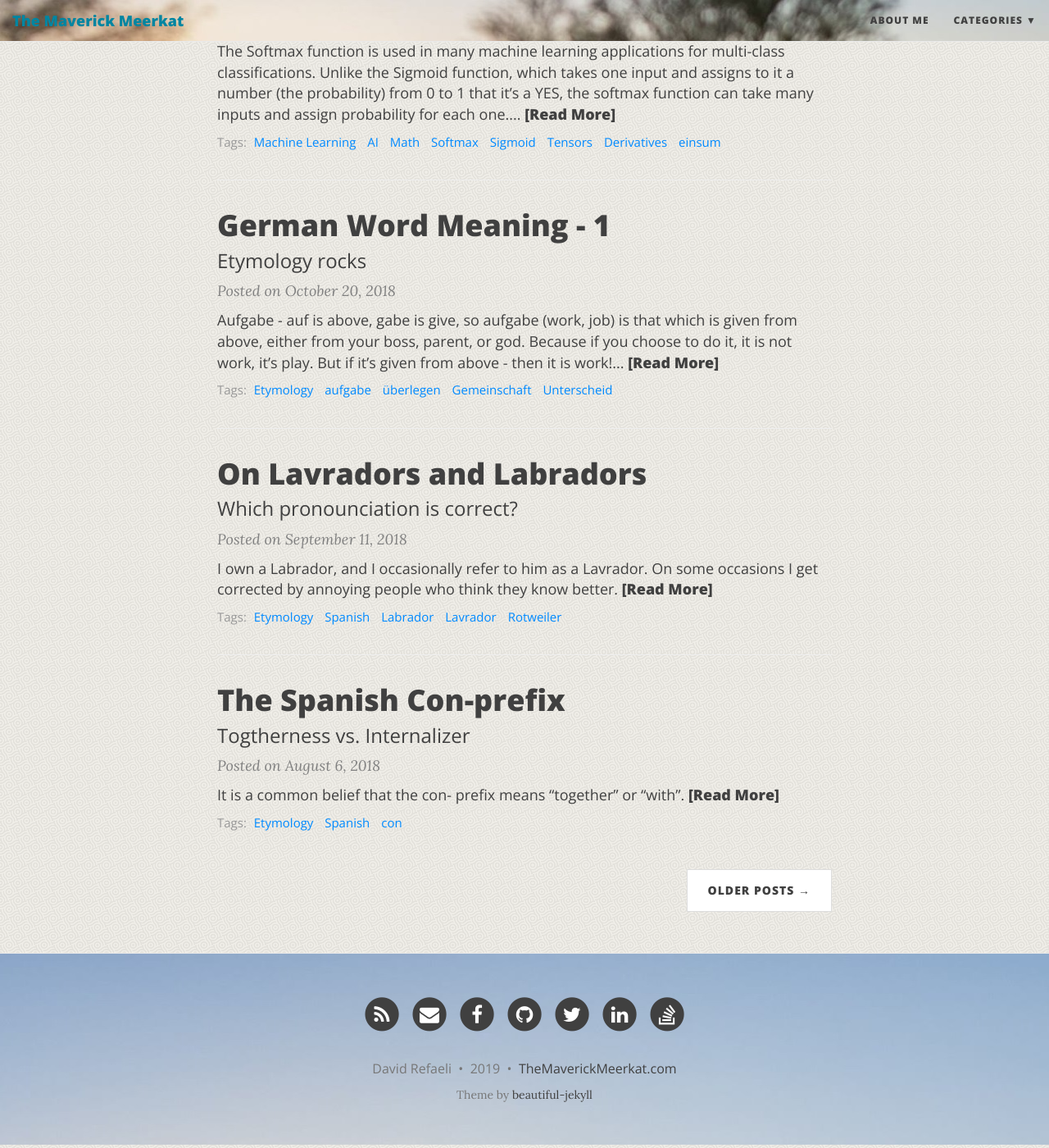
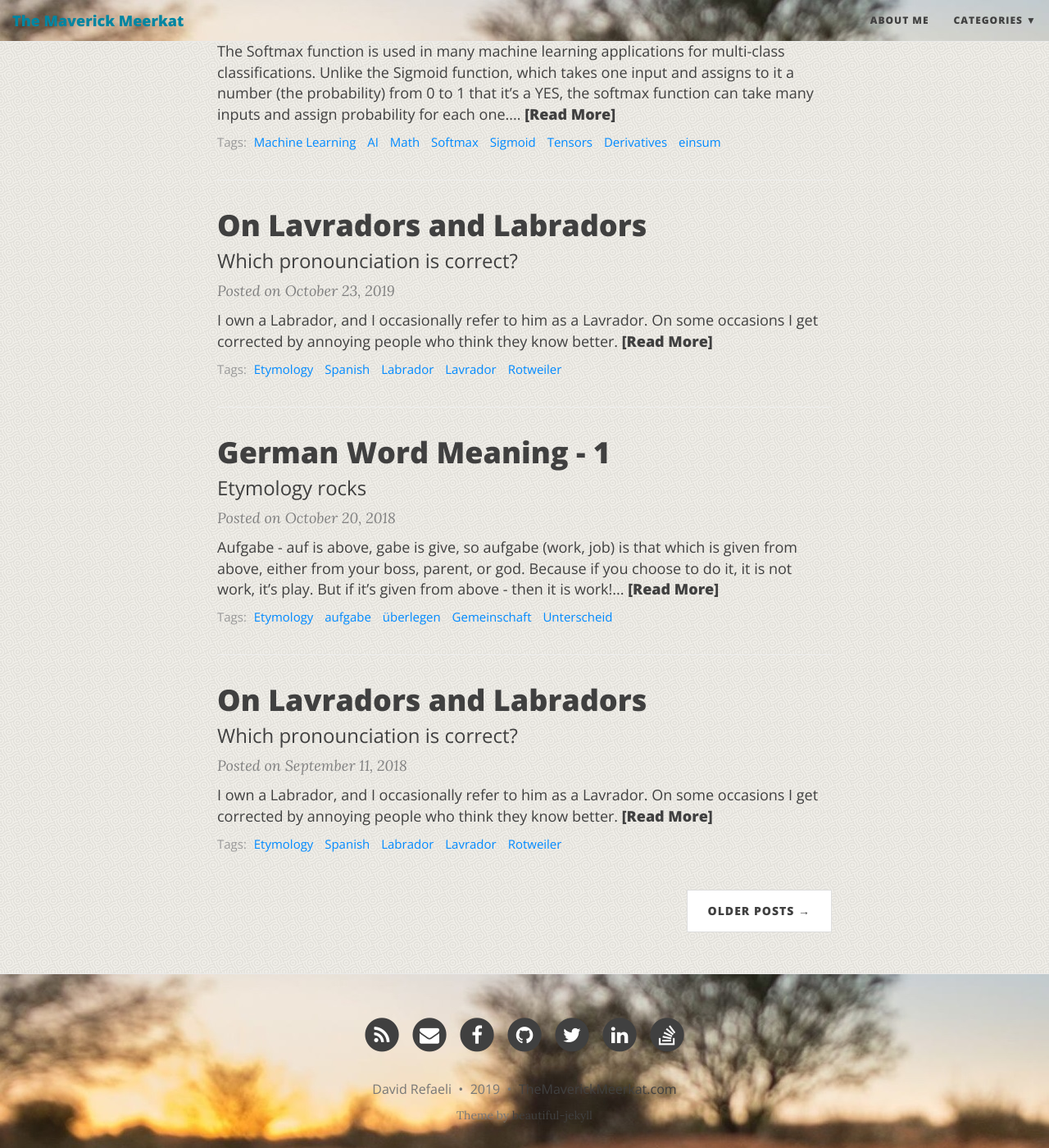
Before and after one commit to MaverickMeerkat/MaverickMeerkat.github.io, a Jekyll site: the page built from index.html, in a window 1280 px wide and 1400 px high, scrolled down 830 px. Shown: the whole window at 82% size. Built offline with Jekyll 4.4.1, drawn with Linux system fonts in a browser that asks for light colours; nearby versions of some CDN libraries; the list of posts is cut into pages by our own code; some of the changed lines change nothing that is shown.

Commit message:
made footer like navbar

```diff
--- a/_config.yml
+++ b/_config.yml
@@ -56,7 +56,7 @@ footer-link-col: "#404040"
 # instead of colour
 
 navbar-img: "/img/meerkats.jpg"
-footer-img: "/img/footer.jpg"
+footer-img: "/img/meerkats.jpg"
 page-img: "/img/bgimage.png"
 
 # --- Footer options --- #
--- /dev/null
+++ b/_posts/2019-10-23-Lavradors.md
@@ -0,0 +1,26 @@
+---
+layout: post
+title: On Lavradors and Labradors
+subtitle: Which pronounciation is correct?
+tags: [Etymology, Spanish, Labrador, Lavrador, Rotweiler]
+comments: true
+categories: Etymology
+---
+
+I own a Labrador, and I occasionally refer to him as a Lavrador. On some occasions I get corrected by annoying people who think they know better.
+
+![German](../img/lavrador/GermanPeople.jpg){: .center-block :}
+<p align="center"><i>Germans who explain others stuff without being asked, vs. Germans that want to be teachers (True in general, not just for Germans)</i></p>
+
+So how do you say it - Labrador, or Lavrador? The answer is... who cares?! It's much more interesting where this word came from!
+
+It's so amazing how words can grow to shape different meanings.
+
+Labrador means farmer in Spanish (Lavrador in portugese). João Fernandes **Lavrador** was a Portuguese explorer who sailed in certain regions in Canada, now known as Labrador, and the Labrador sea. The dogs that were "retrieved" from there got their names mixed with the dogs that were taken from Newfoundland (a neighboring area), and actually those from Newfoundland are now called Labrador Retrievers.
+
+SO, recap - why are Labradors called Labradors? Because they got mixed with the ones actually coming from Labrador, who got their names from a geographical place, who got its name from a Portuguese explorer (after mixing the V with a B), who got his name (probably) because one of his ancestors was a farmer.
+
+![Buddy](../img/lavrador/lavrador.jpg){: .center-block :}
+<p align="center"><i>Buddy - me' ol' Lavrador and I</i></p>
+
+On a side note - **Rotweilers** are named after the city of Rotweil, Germany, where it was used by travelling butchers to protect their cattle. (Their full name is Rottweiler "Metzgerhunds", or "Butchers' Dogs"). Rotweil (probably) comes from rote Villa / Rutvilla, literally red-villa, which alludes probably to the color of houses of the city in ancient times. So a dog breed name comes from a city name, that comes from the color of a distinguished house colors it had.
```
Also changed, not shown: img/download.jpg (deleted), img/hello_world.jpeg (deleted), img/install-steps.gif (deleted), img/lavrador/GermanPeople.jpg (renamed from img/GermanPeople.jpg), img/lavrador/lavrador.jpg (renamed from img/lavrador.jpg), img/path.jpg (deleted).
